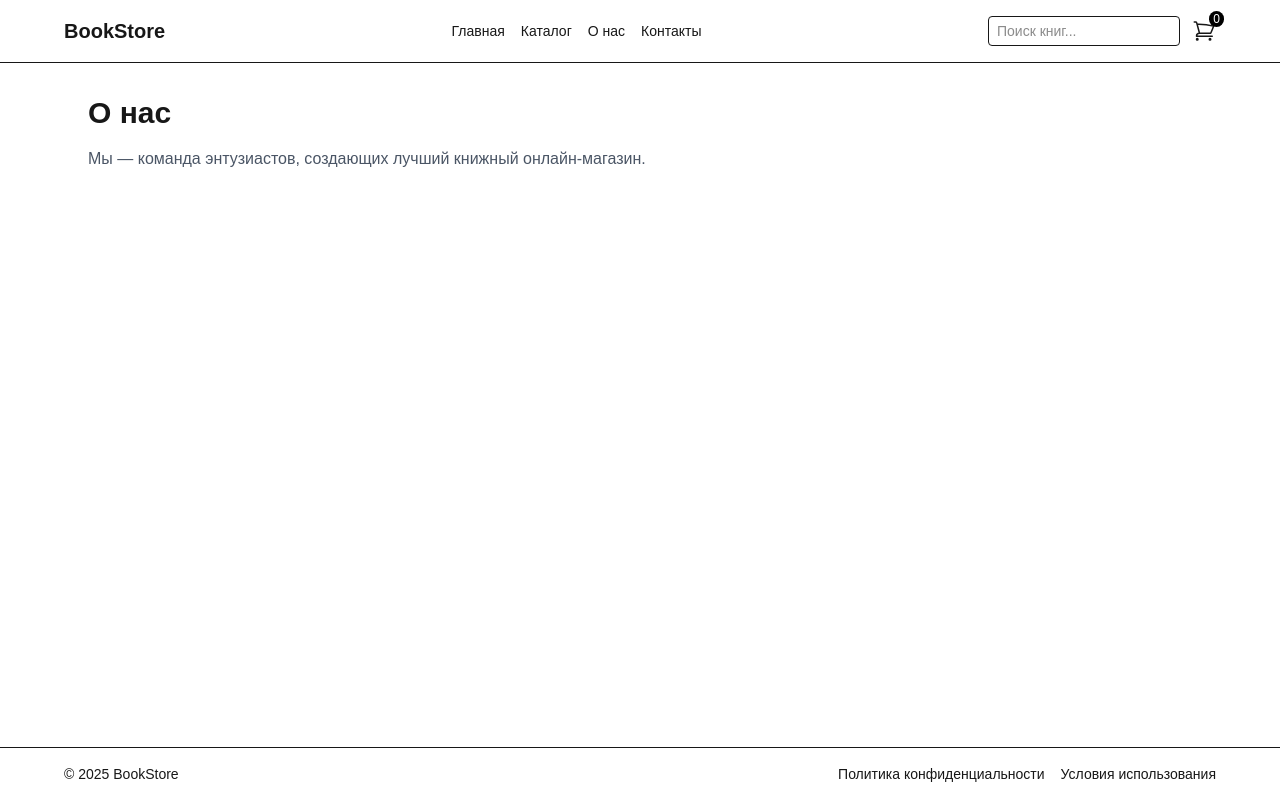
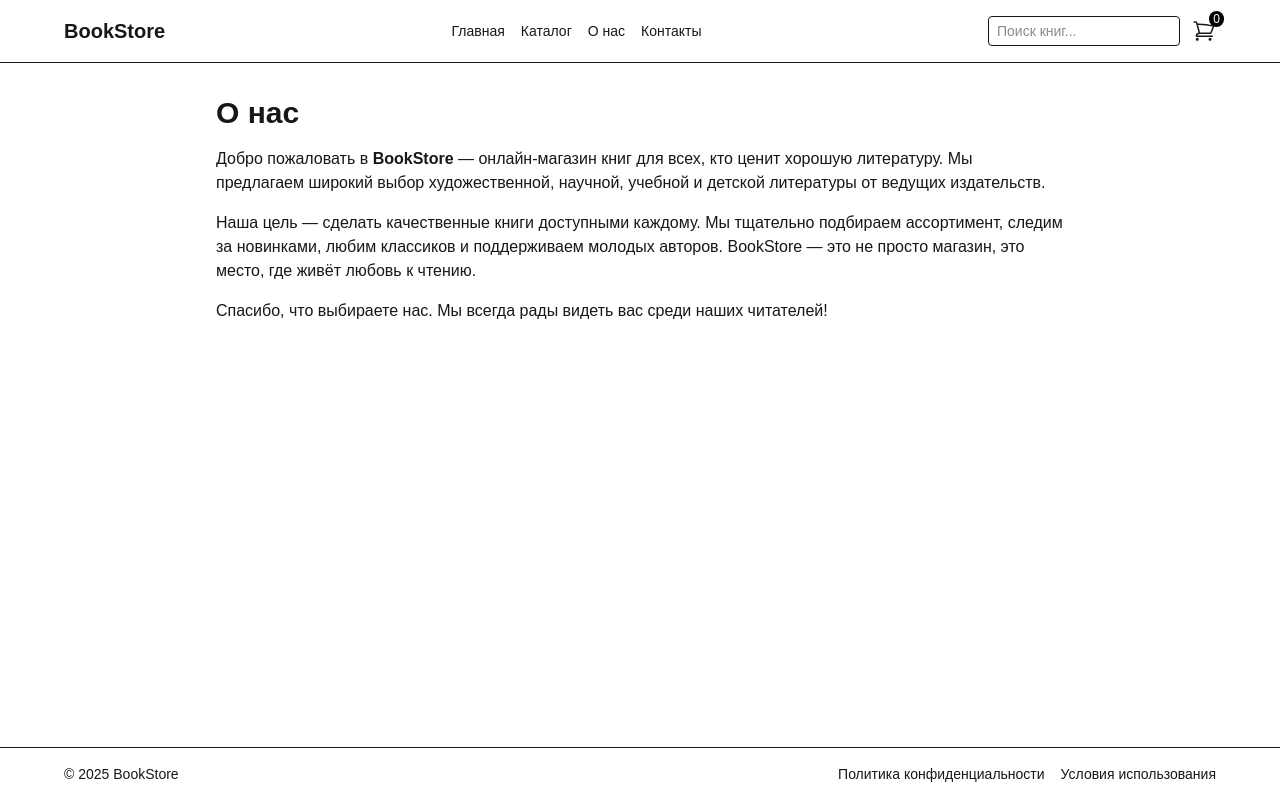
Before and after one commit to Nadezhda-97/book-store, a Next.js app: page /about in a window 1280 px wide. Built offline with nearby package versions, Linux system fonts and the light colour scheme.

Commit message:
update content

```diff
--- a/src/app/about/page.tsx
+++ b/src/app/about/page.tsx
@@ -1,9 +1,21 @@
 import React from "react";
 
 const AboutPage: React.FC = () => (
-  <main className="max-w-6xl mx-auto px-6 py-8">
+  <main className="max-w-4xl mx-auto px-6 py-8">
     <h1 className="text-3xl font-bold mb-4">О нас</h1>
-    <p className="text-gray-600">Мы — команда энтузиастов, создающих лучший книжный онлайн-магазин.</p>
+    <p className="mb-4">
+      Добро пожаловать в <strong>BookStore</strong> — онлайн-магазин книг для всех,
+      кто ценит хорошую литературу. Мы предлагаем широкий выбор художественной,
+      научной, учебной и детской литературы от ведущих издательств.
+    </p>
+    <p className="mb-4">
+      Наша цель — сделать качественные книги доступными каждому. Мы тщательно
+      подбираем ассортимент, следим за новинками, любим классиков и поддерживаем
+      молодых авторов. BookStore — это не просто магазин, это место, где живёт любовь к чтению.
+    </p>
+    <p>
+      Спасибо, что выбираете нас. Мы всегда рады видеть вас среди наших читателей!
+    </p>
   </main>
 );
 
```
